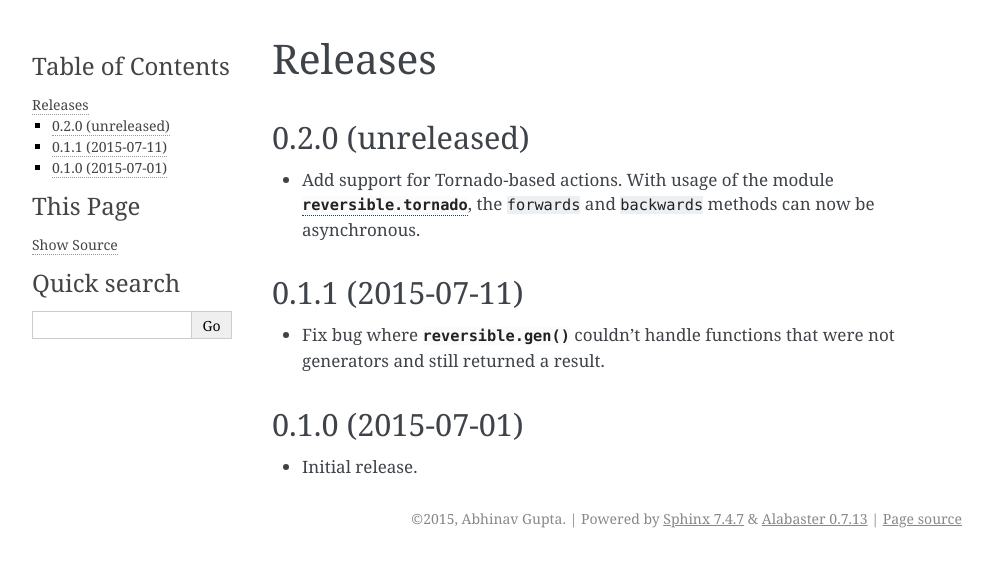
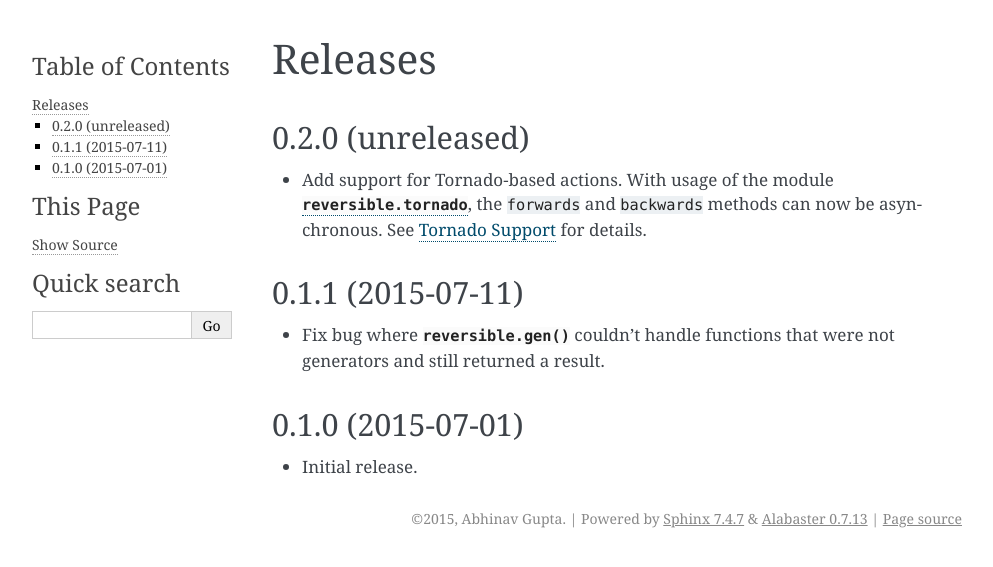
Before and after one commit to abhinav/reversible, a Sphinx documentation site: the page built from docs/changelog.rst, in a window 1280 px wide. Shown: the top 567 px of the page, without its empty margins (148-1141 px from the left). Built offline with Sphinx 7.4.7, drawn with Linux system fonts in a browser that asks for light colours.

Commit message:
Add requirements.txt

```diff
--- a/CHANGELOG.rst
+++ b/CHANGELOG.rst
@@ -6,7 +6,7 @@
 
 - Add support for Tornado-based actions. With usage of the module
   :py:mod:`reversible.tornado`, the ``forwards`` and ``backwards`` methods can
-  now be asynchronous.
+  now be asynchronous. See :ref:`tornado-support-overview` for details.
 
 
 0.1.1 (2015-07-11)
--- a/docs/overview.rst
+++ b/docs/overview.rst
@@ -119,6 +119,8 @@
                 ),
             )
 
+.. _tornado-support-overview:
+
 Tornado Support
 ---------------
 
--- /dev/null
+++ b/requirements.txt
@@ -0,0 +1,2 @@
+tornado
+greenlet
```
Also changed, not shown: 1 other file.
